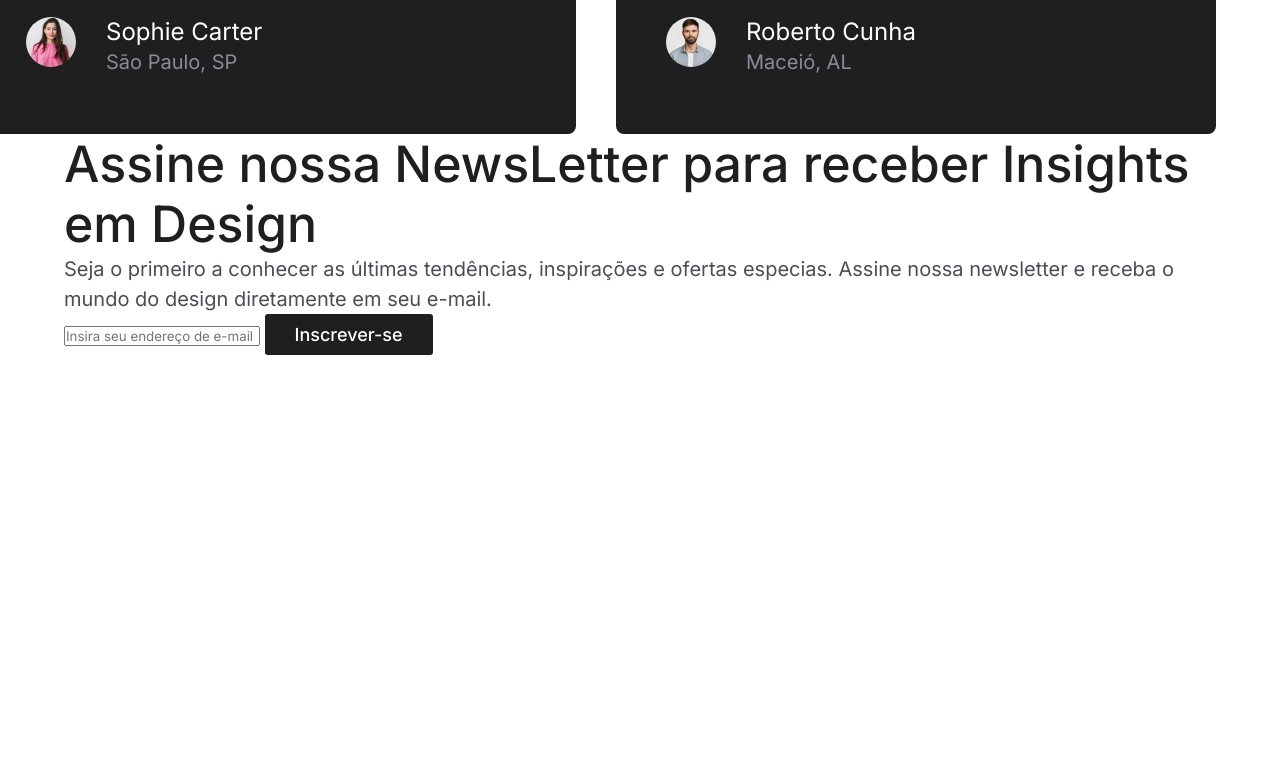
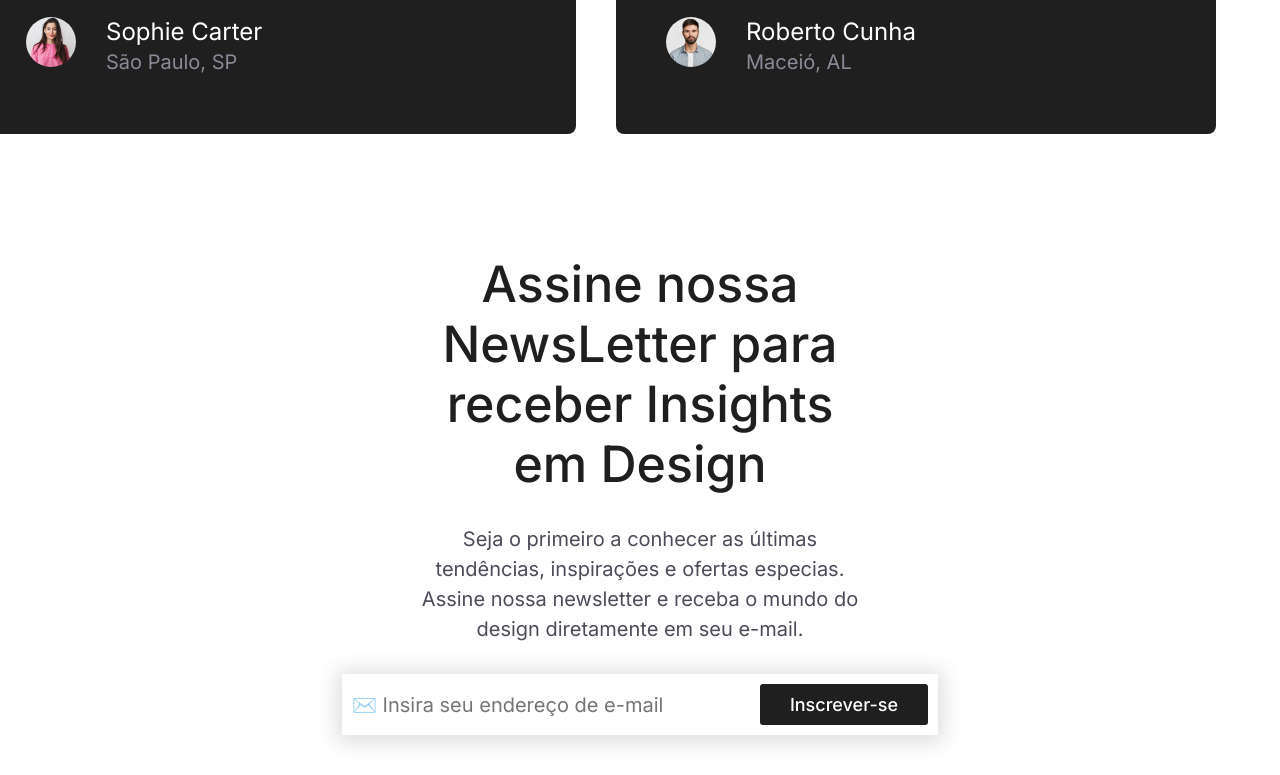
Before and after one commit to MrMaicke/VivaDecor, a plain HTML site: page index.html in a window 1280 px wide. Shown: the part 3891-4666 px from the top of the page. Before the commit the page ends 4286 px from the top, so only its background shows below. Drawn offline with Linux system fonts and the light colour scheme.

Commit message:
Add files via upload

```diff
--- a/index.html
+++ b/index.html
@@ -201,9 +201,9 @@
             <p class="paragrafo">Seja o primeiro a conhecer as últimas tendências, inspirações e ofertas especias. Assine nossa newsletter e receba o mundo do design diretamente em seu e-mail.</p>
 
             <form action="">
-                <input type="email" placeholder="Insira seu endereço de e-mail">
+                <input type="email" placeholder="✉️ Insira seu endereço de e-mail">
 
-                <button>Inscrever-se</button>
+                <button class="">Inscrever-se</button>
             </form>
          </section>
     </main>
--- a/style.css
+++ b/style.css
@@ -290,6 +290,7 @@ main{
 .conteudo-secao-clientes{
     width: 100%;
     gap: 30px;
+
     display: flex;
     flex-direction: row-reverse;
     justify-content: space-between;
@@ -309,6 +310,7 @@ main{
 .nossos-clientes{
     gap: 50px;
     display: flex;
+
     align-items: flex-end;
     flex-direction: column;
 }
@@ -316,3 +318,41 @@ main{
 .nome-cliente h2{
     width: 30;
 }
+
+/* Estilizando a seção de contatos */
+.contato{
+    margin-top: 120px;
+    gap: 30px;
+
+    display: flex;
+    align-items: center;
+    flex-direction: column;
+    justify-content: center;
+}
+
+/* Pagar todos itens dentro da classe .contato apenas filhos */
+.contato > *{
+    width: 40%;
+    text-align: center;
+}
+
+form{
+    width: 50% !important;/* Forçar o valor acima de qualquer outro */
+    padding: 10px;
+
+    display: flex;
+    justify-content: space-between;
+
+    box-shadow: 0px 2px 20px 5px #ddd;
+}
+
+form input{
+    width: 60%;
+    border: none;
+    font-size: 20px;
+}
+
+/* Remove a borda quando o campo está inspecionado */
+input:focus{
+    outline: none;
+}
```
